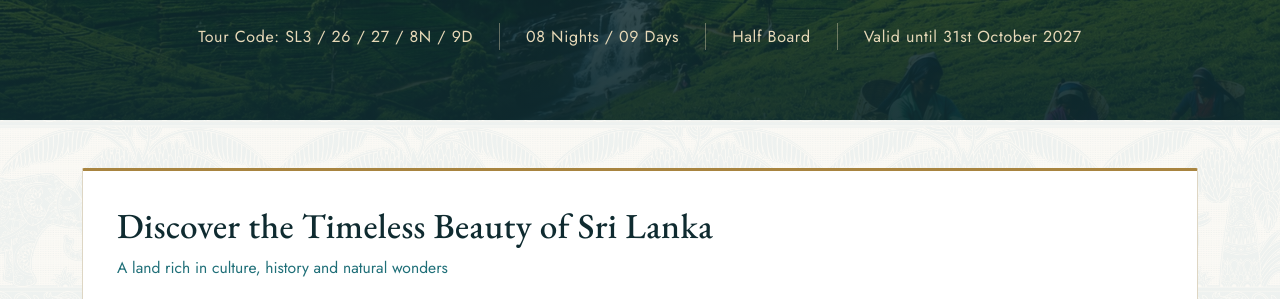
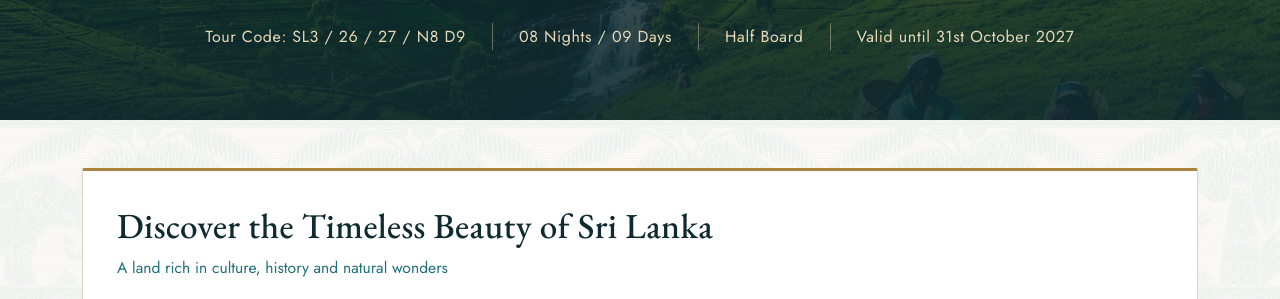
Before and after one commit to rantravelworkmailwork-dev/Dream-Island-Travels-and-Tours---Smart-Luxury-Tour---SL3-26-27-8N-9D, a plain HTML site: page index.html in a window 1280 px wide. Shown: the part 501-800 px from the top of the page. Drawn offline with nearby package versions, Linux system fonts and the light colour scheme.

Commit message:
Update index.html

```diff
--- a/index.html
+++ b/index.html
@@ -36,7 +36,7 @@
       <div class="hero-rule"></div>
       <p class="hero-tagline">Culture, wildlife safaris, tea country, scenic train rides, and golden coastal escapes down south.</p>
       <div class="hero-meta">
-        <span>Tour Code: SL3 / 26 / 27 / 8N / 9D</span>
+        <span>Tour Code: SL3 / 26 / 27 / N8 D9</span>
         <span>08 Nights / 09 Days</span>
         <span>Half Board</span>
         <span>Valid until 31st October 2027</span>
```
